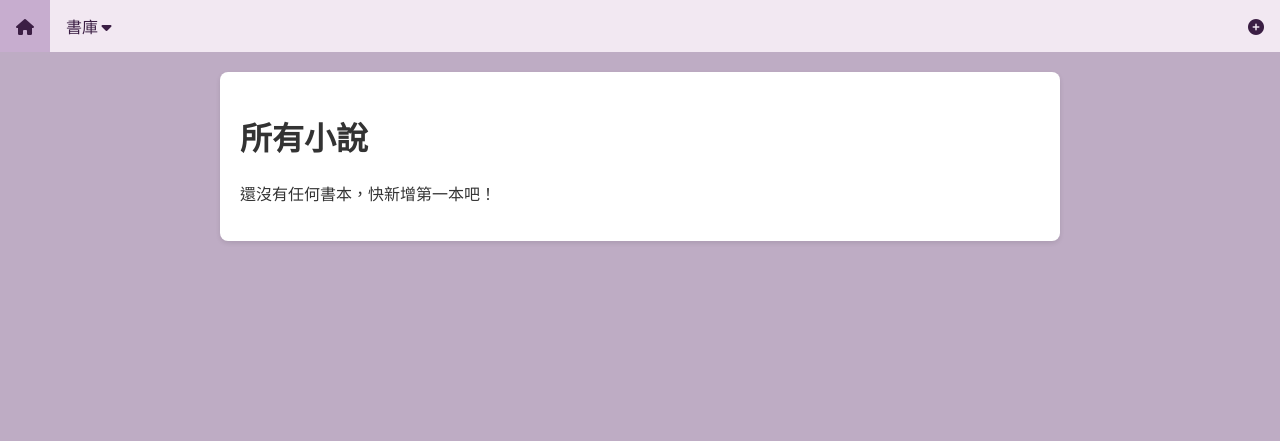
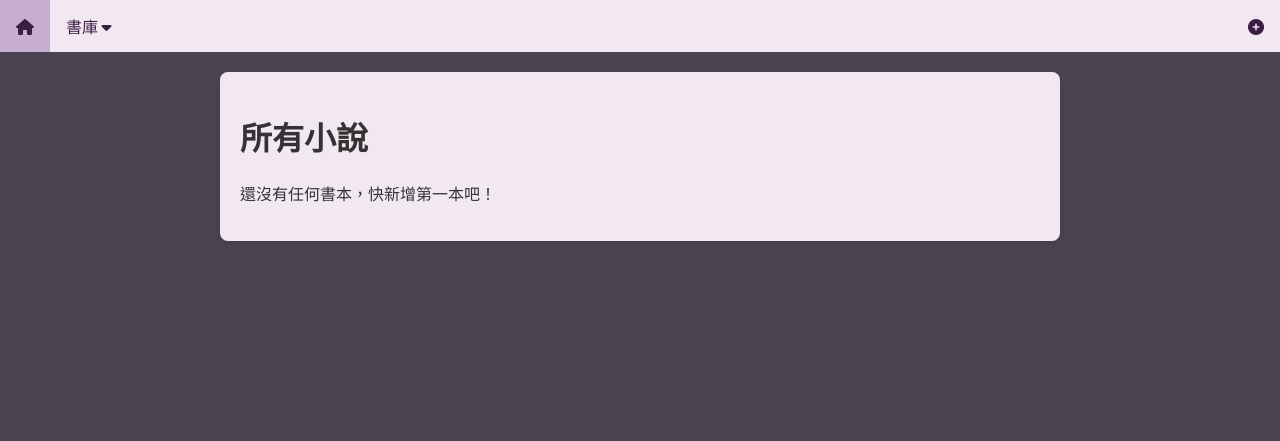
Before and after one commit to yvette-shinn/ETHEREALFORREAL, a Flask app: page / in a window 1280 px wide. Shown: the top 441 px of the page. Run offline with Flask 3, Linux system fonts and the light colour scheme; data that the repository does not hold is empty.

Commit message:
git .add git commit -m "m" git push

```diff
--- a/templates/base.html
+++ b/templates/base.html
@@ -7,7 +7,7 @@
         <link rel="icon" type="image/png" href="{{ url_for('static', filename='logo.png') }}">
         <title>{% block title %}墨語閣{% endblock %}</title>
         <style>
-            body { font-family: 'Noto Sans TC', sans-serif; background-color: #beacc4ff; color: #333; margin: 0;}
+            body { font-family: 'Noto Sans TC', sans-serif; background-color: #4b4252ff; color: #333; margin: 0;}
             .navbar { display: flex; background-color: #f2e8f2ff; position: sticky; top: 0; width: 100%; z-index: 999;}
             .navbar a { display: block; color: #3b1e44ff; text-align: center; padding: 14px 16px; text-decoration: none; }
             .navbar a:hover { background-color: #c7adcfff; }
@@ -18,7 +18,7 @@
             .dropdown-content a { float: none; color: black; padding: 12px 16px; text-decoration: none; display: block; text-align: left; }
             .dropdown-content a:hover { background-color: #d5c1d5ff; }
             .dropdown:hover .dropdown-content { display: block; }
-            .container { max-width: 800px; margin: 20px auto 20px; padding: 20px; background: white; border-radius: 8px; box-shadow: 0 2px 5px rgba(0,0,0,0.1); }
+            .container { max-width: 800px; margin: 20px auto 20px; padding: 20px; background: #f2e8f2ff; border-radius: 8px; box-shadow: 0 2px 5px rgba(0,0,0,0.1); }
             /* 其他共用樣式 */
             .add-book-link { margin-left: auto; /* 【新增】這個 class 會讓它自動推到最右邊 */}
         </style>
```
